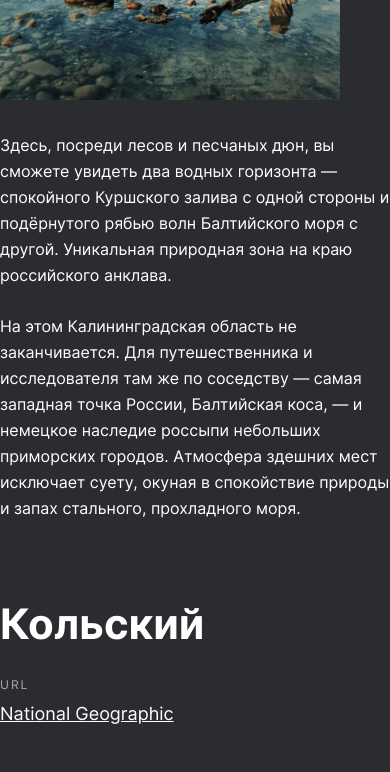
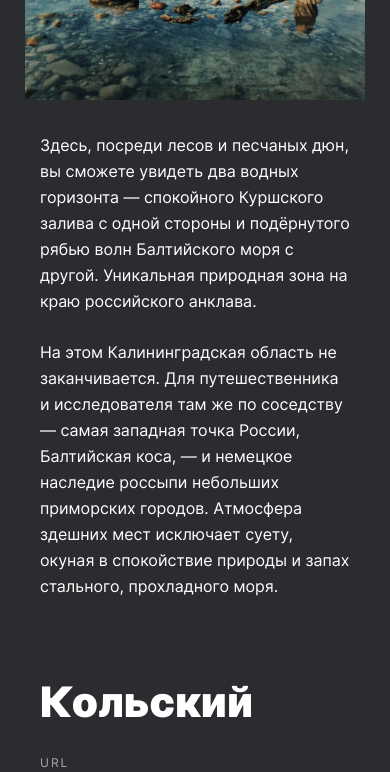
Before and after one commit to Toxa4e/russian-travel, a plain HTML site: page index.html in a window 390 px wide. Shown: the part 5420-6192 px from the top of the page. Drawn offline with Linux system fonts and the light colour scheme.

Commit message:
Исправлены замечания

```diff
--- a/blocks/cover/__background/cover__background.css
+++ b/blocks/cover/__background/cover__background.css
@@ -6,7 +6,7 @@
     left: 0;
     z-index: -2;
     background-image: url('../../../images/cover-trains.jpg');
-    background-size: contain;
+    background-size: cover;
     background-position: center;
     background-repeat: no-repeat;
 }
--- a/blocks/cover/__title/cover__title.css
+++ b/blocks/cover/__title/cover__title.css
@@ -7,7 +7,7 @@
     line-height: 76px;
     text-align: center;
 }
-@media screen and (max-width:560px){
+@media screen and (max-width:580px){
     .cover__title {
         width: 288px;
         font-size: 32px;
--- a/blocks/cover/cover.css
+++ b/blocks/cover/cover.css
@@ -7,8 +7,7 @@
 }
 @media screen and (max-width: 1184px) {
     .cover {
-        width:calc(1184px - (1184px - 100vw));
-        height: calc((1184px - (1184px - 100vw))/(1024/640));
+        height: calc(100vw/1.6);
     }
 }
 @media screen and (max-width: 1024px) {
--- a/blocks/footer/footer.css
+++ b/blocks/footer/footer.css
@@ -1,5 +1,5 @@
 .footer {
-    margin: 92px auto 24px;
+    margin: 92px 48px 24px;
     padding: 0;
     max-width: 1184px;
     box-sizing: border-box;
@@ -14,7 +14,7 @@
 }
 @media screen and (max-width:768px){
     .footer {
-        margin: 88px auto 24px;
+        margin: 88px 24px 24px;
         max-width: 720px;
     }
 }
--- a/blocks/lead/__caption/lead__caption.css
+++ b/blocks/lead/__caption/lead__caption.css
@@ -7,7 +7,7 @@
     letter-spacing: 1.5px;
     text-transform: uppercase;
 }
-@media screen and (max-width:768px) {
+@media screen and (max-width:976px) {
     .lead__caption {
         margin-left: 24px;
     }
--- a/blocks/place/__container-paragraph/place__container-paragraph.css
+++ b/blocks/place/__container-paragraph/place__container-paragraph.css
@@ -3,6 +3,11 @@
     display: flex;
     flex-direction: column;
     gap:26px;
+}
+@media screen and (max-width:720px) {
+    .place__container-paragraph {
+        margin: 0 16px;
+    }
 }
 @media screen and (max-width:768px) {
     .place__container-paragraph {
--- a/blocks/place/__image/place__image.css
+++ b/blocks/place/__image/place__image.css
@@ -7,6 +7,11 @@
     .place__image {
         width: 440px;
         height: 440px;
+    }
+}
+@media screen and (max-width:796px) {
+    .place__image {
+        margin: 0 auto 0;
     }
 }
 @media screen and (max-width:768px) {
--- a/blocks/place/__title/place__title.css
+++ b/blocks/place/__title/place__title.css
@@ -6,6 +6,12 @@
     font-size: 72px;
     line-height: 76px;
 }
+@media screen and (max-width: 1024px) {
+    .place__title {
+        width: 440px;
+    }
+}
+
 @media screen and (max-width: 768px) {
     .place__title {
         width: 340px;
@@ -13,9 +19,13 @@
         line-height: 46px;
     }
 }
+@media screen and (max-width: 720px) {
+    .place__title {
+        margin: 0 16px;
+    }
+}
 @media screen and (max-width:320px) {
     .place__title {
-        margin: 0 16px;
         width: 288px;
         font-size: 32px;
         line-height: 35px;
--- a/blocks/place/__website/place__website.css
+++ b/blocks/place/__website/place__website.css
@@ -5,7 +5,8 @@
     justify-content: flex-end;
     gap: 12px;
 }
-@media screen and (max-width:320px) {
+
+@media screen and (max-width:720px) {
     .place__website {
         margin: 0 16px;
     }
--- a/blocks/places/places.css
+++ b/blocks/places/places.css
@@ -12,12 +12,18 @@
         max-width: 928px;
     }
 }
+@media screen and (max-width: 976px) {
+    .places {
+        margin: 0 24px 0;
+    }
+}
 @media screen and (max-width: 768px) {
     .places {
         max-width: 720px;
         padding-top: 88px;
     }
 }
+
 @media screen and (max-width: 320px) {
     .places {
         max-width: 320px;
--- a/vendor/fonts.css
+++ b/vendor/fonts.css
@@ -13,7 +13,17 @@
     font-style: bold;
     font-weight: 700;
     src: local('Inter'),
-         url('../fonts/Inter-bold.woff2') format("woff2"),
-         url('../fonts/Inter-bold.woff') format("woff"),
+         url('../fonts/Inter-Bold.woff2') format("woff2"),
+         url('../fonts/Inter-Bold.woff') format("woff"),
          url('../fonts/Inter-Bold.ttf') format('truetype');
   }
+
+@font-face {
+     font-family: 'Inter';
+     font-style: black;
+     font-weight: 900;
+     src: local('Inter'),
+          url('../fonts/Inter-Black.woff2') format("woff2"),
+          url('../fonts/Inter-Black.woff') format("woff"),
+          url('../fonts/Inter-Black.ttf') format('truetype');
+}
```
Also changed, not shown: fonts/Inter-Black.ttf (added), fonts/Inter-Black.woff (added), fonts/Inter-Black.woff2 (added).
